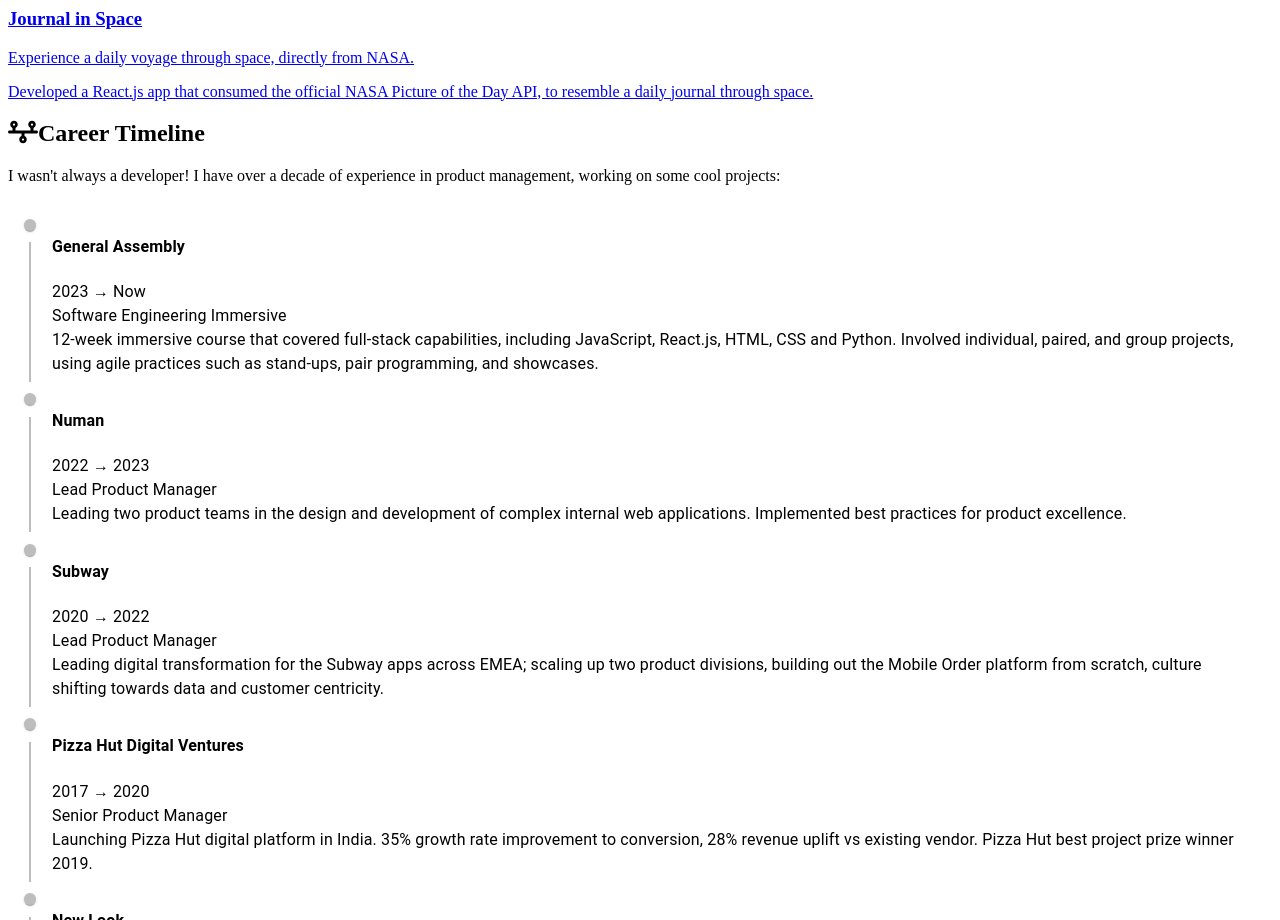
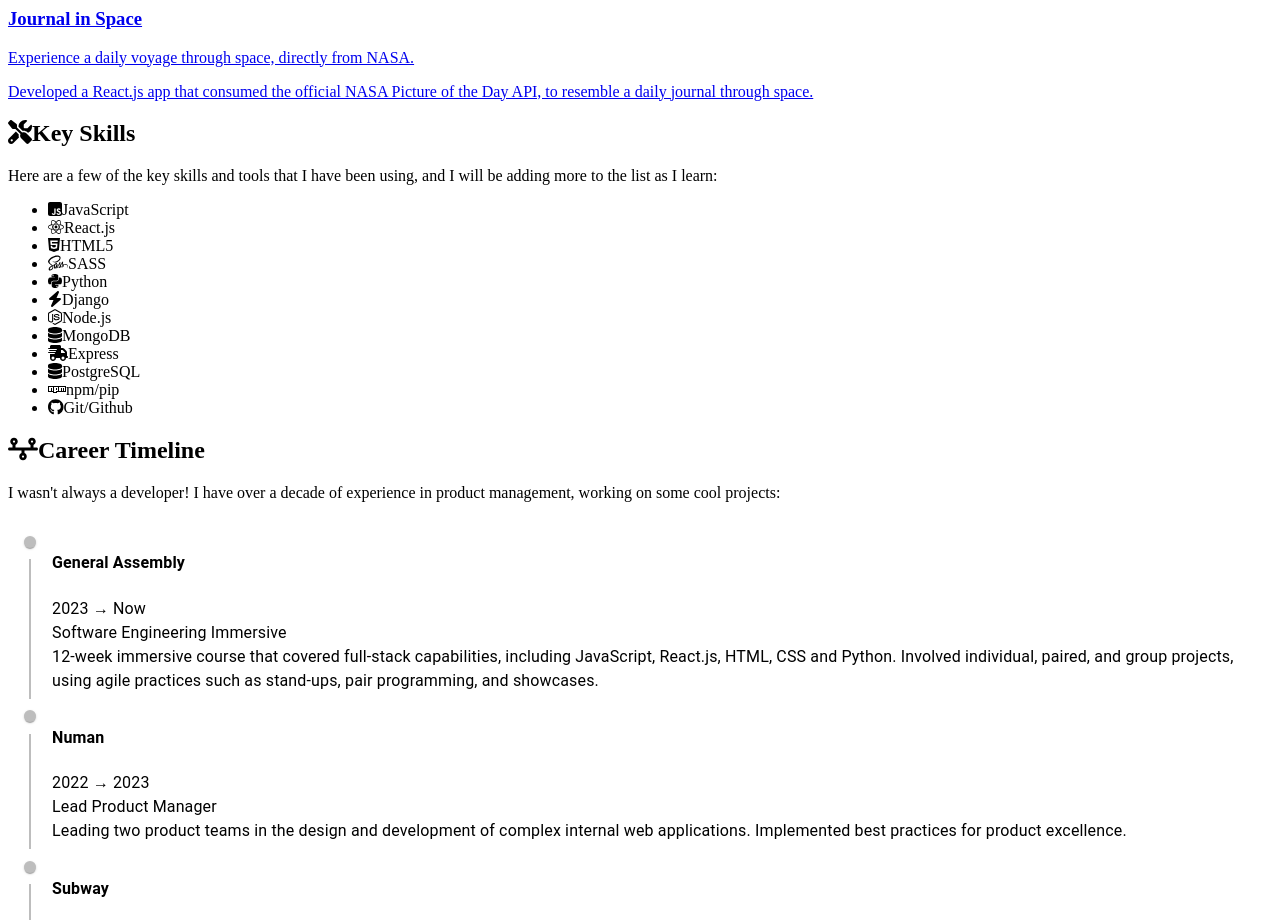
Before and after one commit to james-gulland/portfolio, a React (Create React App) app in the folder client/: page / in a window 1280 px wide. Shown: the part 5480-6400 px from the top of the page. Built offline with nearby package versions, Linux system fonts and the light colour scheme; the HTML template or start-up script is replaced by a standard one.

Commit message:
adding skills

```diff
--- a/client/public/index.html
+++ b/client/public/index.html
@@ -12,13 +12,13 @@
     <meta property="og:url" content="https://jamesgulland.com/">
     <meta property="og:title" content="James Gulland - Full-stack Developer">
     <meta property="og:description" content="Hi there - my name is James and I am a full-stack developer">
-    <meta property="og:image" content="https://res.cloudinary.com/drrscrxod/image/upload/v1683276172/james_uih3e5.png">
+    <meta property="og:image" content="https://res.cloudinary.com/drrscrxod/image/upload/v1683283046/james_eqwh8e.jpg">
     <!-- Twitter -->
     <meta property="twitter:card" content="summary_large_image">
     <meta property="twitter:url" content="https://jamesgulland.com/">
     <meta property="twitter:title" content="James Gulland - Full-stack Developer">
     <meta property="twitter:description" content="Hi there - my name is James and I am a full-stack developer">
-    <meta property="twitter:image" content="https://res.cloudinary.com/drrscrxod/image/upload/v1683276172/james_uih3e5.png">
+    <meta property="twitter:image" content="https://res.cloudinary.com/drrscrxod/image/upload/v1683283046/james_eqwh8e.jpg">
 
     <title>James Gulland - Full-stack Developer</title>
   </head>
--- a/client/src/components/About.js
+++ b/client/src/components/About.js
@@ -25,7 +25,7 @@ const About = () => {
             I studied in Business Information Technology, so basically half business, half technology.
             From my degree, I started out programming but quickly moved into managerial roles, because I like working with people, and then got into a love affair with product management.</p>
 
-          <p className="para black">Fast forward over a decade, I have had the privilege to work with some truly amazing developers, who have inspired me to start a coding career of my own. Returning back to my roots, I am currently transitioning to become a full-stack software engineer, with an passion for clean and functional UIs.</p>
+          <p className="para black">Fast forward over a decade, I have had the privilege to work with some truly amazing developers, who have inspired me to start a coding career of my own. Returning back to my roots, I am currently transitioning to become a full-stack software engineer, with a passion for clean and functional UIs.</p>
           <h2>What am I looking for?</h2>
           <p className="para black">That is a bit of a deep, existential question, isn&apos;t it?!  Oh... you mean job-wise?  Well, I am looking for a full-stack role with an emphasis on the front-end; somewhere I can flex my product and UX chops, whilst satisfying the logical side of my brain, by integrating with APIs, databases, and all things data.</p>
           <p className="para black">I love connecting dots. I love attention to detail. I love solving the right problems.
--- a/client/src/components/Home.js
+++ b/client/src/components/Home.js
@@ -4,6 +4,7 @@ import profilePic from '../assets/me.jpg'
 import Contact from './Contact'
 import Portfolio from './Portfolio'
 import Career from './Career'
+import Skills from './Skills'
 import { FontAwesomeIcon } from '@fortawesome/react-fontawesome'
 import { faCompassDrafting, faTimeline, faScrewdriverWrench } from '@fortawesome/free-solid-svg-icons'
 import confetti from 'canvas-confetti'
@@ -71,15 +72,16 @@ const Home = () => {
         </section>
 
         {/* SKILLS SECTION */}
-        {/* <section>
+        <section>
           <div id="title-container">
             <h2><FontAwesomeIcon className="icon" icon={faScrewdriverWrench} />Key Skills</h2>
-            <p className="para">Here are a few of the keys skills and tools that I have, and want to improve!</p>
+            <p className="para">Here are a few of the key skills and tools that I have been using, and I will be adding more to the list as I learn:</p>
           </div>
 
-          <div id="portfolio-container">
+          <div id="skills-container">
+            <Skills />
           </div>
-        </section> */}
+        </section>
 
 
         {/* TIMELINE SECTION */}
--- /dev/null
+++ b/client/src/components/Skills.js
@@ -0,0 +1,34 @@
+import { FontAwesomeIcon } from '@fortawesome/react-fontawesome'
+import { faBolt, faDatabase, faTruckFast } from '@fortawesome/free-solid-svg-icons'
+import { faSquareJs, faReact, faHtml5, faSass, faPython, faNodeJs, faNpm, faGithub } from '@fortawesome/free-brands-svg-icons'
+
+const skills = [
+  { name: 'JavaScript', icon: faSquareJs },
+  { name: 'React.js', icon: faReact },
+  { name: 'HTML5', icon: faHtml5 },
+  { name: 'SASS', icon: faSass },
+  { name: 'Python', icon: faPython },
+  { name: 'Django', icon: faBolt },
+  { name: 'Node.js', icon: faNodeJs },
+  { name: 'MongoDB', icon: faDatabase },
+  { name: 'Express', icon: faTruckFast },
+  { name: 'PostgreSQL', icon: faDatabase },
+  { name: 'npm/pip', icon: faNpm },
+  { name: 'Git/Github', icon: faGithub }
+]
+
+const Skills = () => {
+
+  return (
+    <ul>
+      {skills.map(skill => (
+        <li key={skill.name}>
+          <FontAwesomeIcon className="icon" icon={skill.icon} alt={skill.name} />
+          <span>{skill.name}</span>
+        </li>
+      ))}
+    </ul>
+  )
+}
+
+export default Skills
--- a/client/src/styles/components/_layout.scss
+++ b/client/src/styles/components/_layout.scss
@@ -217,6 +217,29 @@ section {
     }
   }
 
+  // SKILLS STYLES
+
+  #skills-container {
+    ul {
+      list-style-type: none;
+      display: flex;
+      gap: 1rem;
+      flex-wrap: wrap;
+      justify-content: center;
+      padding: 1rem;
+
+      li {
+        display: flex;
+        border: 3px solid var(--primary);
+        color: var(--primary);
+        font-weight: 400;
+        background-color: var(--primary-light);
+        border-radius: 2rem;
+        padding: 0.75rem;
+      }
+    }
+  }
+
   // TIMELINE STLYES
   #timeline-container {
     margin-top: 2rem;
```
